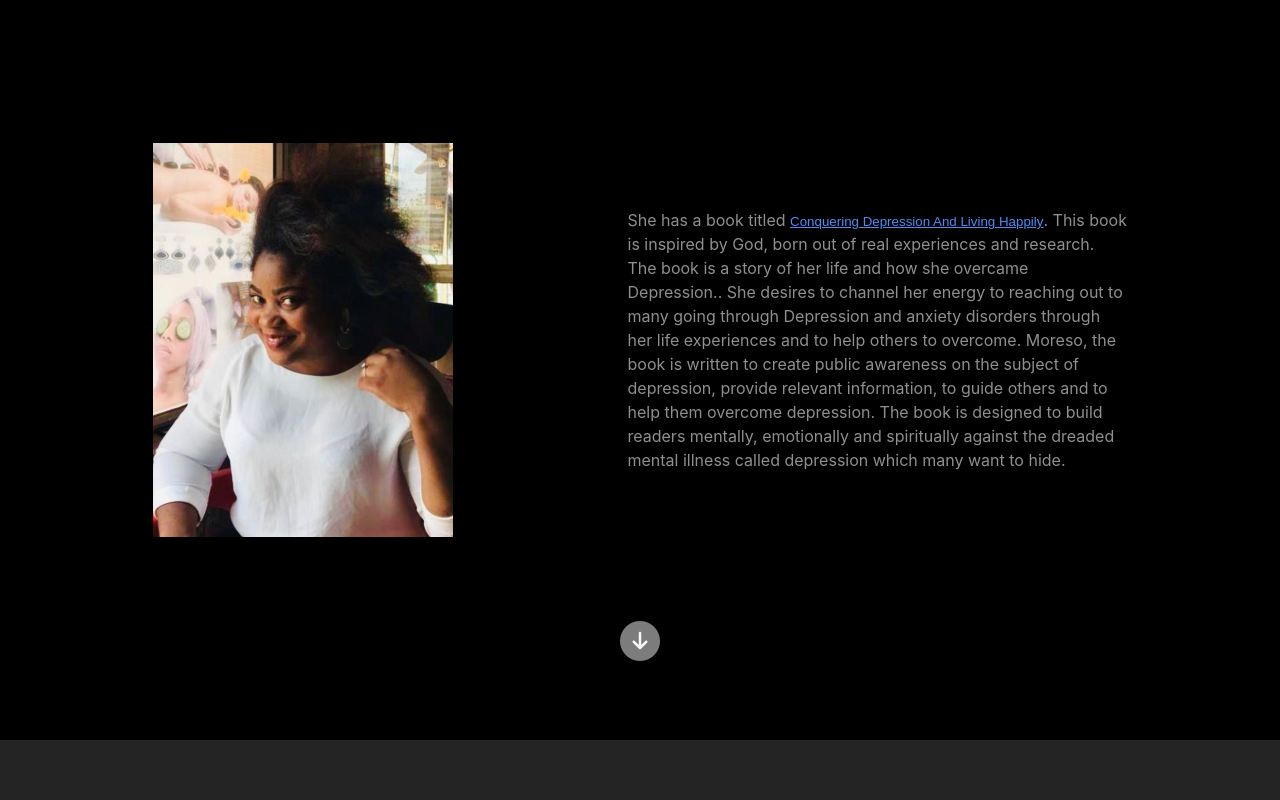
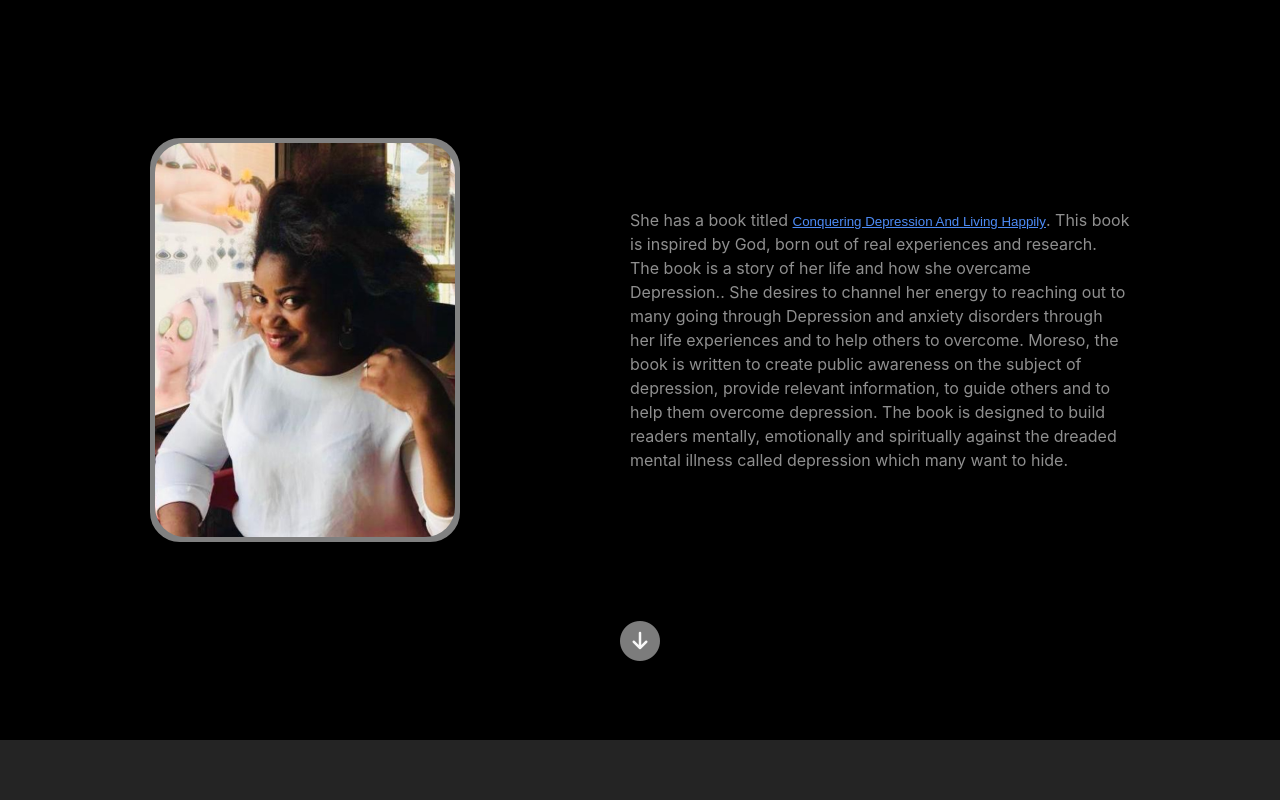
Before and after one commit to Shekinah007/annes-app, a React (Vite) app: page / in a window 1280 px wide. Shown: the part 1660-2460 px from the top of the page. Built offline with nearby package versions, Linux system fonts and the light colour scheme.

Commit message:
- Add header animation - Add border to about image - Change menu style

```diff
--- a/src/App.css
+++ b/src/App.css
@@ -88,6 +88,12 @@ header p {
   font-weight: 500;
   color: rgb(154, 154, 154);
   font-style: italic;
+  /* transform: translateX(50px); */
+  /* transform: translate(0); */
+}
+
+header h1 {
+  transform: translate(0);
 }
 
 .go {
@@ -149,6 +155,19 @@ header p {
   /* gap: 30px; */
 }
 
+.img-container {
+  background-color: grey;
+  display: flex;
+  align-items: center;
+  justify-content: center;
+  border: 5px solid grey;
+  border-radius: 30px;
+}
+
+#also img {
+  border-radius: 30px;
+  /* width: 100%; */
+}
 
 
 #also p {
@@ -202,7 +221,7 @@ header p {
 
 .animate {
   transition: all 0.5s ease-out;
-  transition-delay: 0.3s;
+  transition-delay: 0.4s;
 }
 
 .image {
@@ -215,11 +234,21 @@ header p {
   transform: translateY(50px);
 }
 
+.head-right {
+  opacity: 0;
+  transform: translateX(50px);
+}
+
+.head-left {
+  opacity: 0;
+  transform: translateX(-100px);
+}
 
 
 .scroll-animation {
   opacity: 1;
-  transform: translateY(0);
+  /* transform: translateY(0); */
+  transform: translate(0);
 }
 
 
@@ -236,7 +265,7 @@ header p {
 
 
 
-.burger {
+/* .burger {
   display: inline-block;
   cursor: pointer;
 }
@@ -263,4 +292,4 @@ header p {
 
 .burger.open .burger-line.bottom {
   transform: translateY(-8px) rotate(-45deg);
-}
+} */
--- a/src/App.jsx
+++ b/src/App.jsx
@@ -53,8 +53,8 @@ function App() {
       </div>
       <header id="header">
         <div className='head-overlay'></div>
-        <p>Hello, I'm</p>
-        <h1>Anne Igah</h1>
+        <p className='animate head-right'>Hello, I'm</p>
+        <h1 className='animate head-left'>Anne Igah</h1>
         <a href="#about" className="go animate__animated animate__fadeOutDown animate__slow	1s animate__infinite	infinite">
           <span className="fa-stack fa"><i className="fa fa-circle fa-stack-2x"></i><i className="fa fa-arrow-down fa-stack-1x fa-inverse"></i></span>
         </a>
@@ -83,7 +83,9 @@ function App() {
       </div >
 
       <div id="also" className="section">
-        <img src={aboutImg} alt="" width="300px" className='animate image'></img>
+        <div className='img-container'>
+          <img src={aboutImg} alt="" width="300px" className='animate image'></img>
+        </div>
 
         <div className='animate text'>
           <p>
@@ -106,10 +108,10 @@ function App() {
         </a>
       </div >
 
-      <div id="mission" className="section mission animate text">
+      <div id="mission" className="section mission ">
         {/* <div className="animate text"> */}
 
-        <div className="">
+        <div className="animate text">
           <h3>Mission:</h3>
           <hr />
           {/* <br /> */}
@@ -118,7 +120,7 @@ function App() {
           </p>
         </div>
 
-        <div className="core">
+        <div className="core animate text">
           <h3>Core Values:</h3>
           <hr />
           {/* <br /> */}
@@ -135,7 +137,7 @@ function App() {
 
         <br />
 
-        <div className="objectives">
+        <div className="objectives animate text">
           <h3>Objectives And Goals</h3>
           <hr />
           <br />
@@ -156,7 +158,9 @@ function App() {
 
 
       </div>
+      <footer>
 
+      </footer>
       {bookModal && <Book hanldeModal={buyBook} />}
     </>
   )
--- a/src/components/Menu.jsx
+++ b/src/components/Menu.jsx
@@ -5,6 +5,7 @@ function Menu({ menu, handleBook }) {
     return (
         <div className={`menu ${menu && "open"}`}>
             <button onClick={handleBook}>Book</button>
+
             <button>Contact</button>
         </div>)
 }
--- a/src/components/menu.css
+++ b/src/components/menu.css
@@ -6,26 +6,25 @@
 
 .menu {
     display: flex;
+    flex-direction: column;
     gap: 20px;
     align-items: center;
     justify-content: center;
     color: white;
+    background: rgba(0, 0, 0, 0.758);
     position: fixed;
-    right: 0px;
-    top: 0px;
+    transition: 0.4s;
+    overflow: hidden;
+
+    top: 25%;
+    left: 15vw;
     z-index: 5;
 
-    width: 100vw;
-    /* height: 100vh; */
-    height: 60px;
-    background: rgba(0, 0, 0, 0.758);
-    padding: 20px;
-    /* transform: translateX(1500px); */
-    transform: translateY(-200px);
-    transition: 0.4s;
-    /* opacity: 0.8; */
-    overflow: hidden;
-    border-bottom: 1px solid white;
+    width: 70vw;
+    height: 0;
+    padding: 0;
+    /* transform: translateY(-100vh); */
+
 }
 
 .menu a,
@@ -43,4 +42,8 @@
 .open {
     /* transform: translateX(0); */
     transform: translateY(0);
+    height: 50vh;
+    padding: 20px;
+    border-bottom: 1px solid white;
+    border-top: 1px solid white;
 }
```
